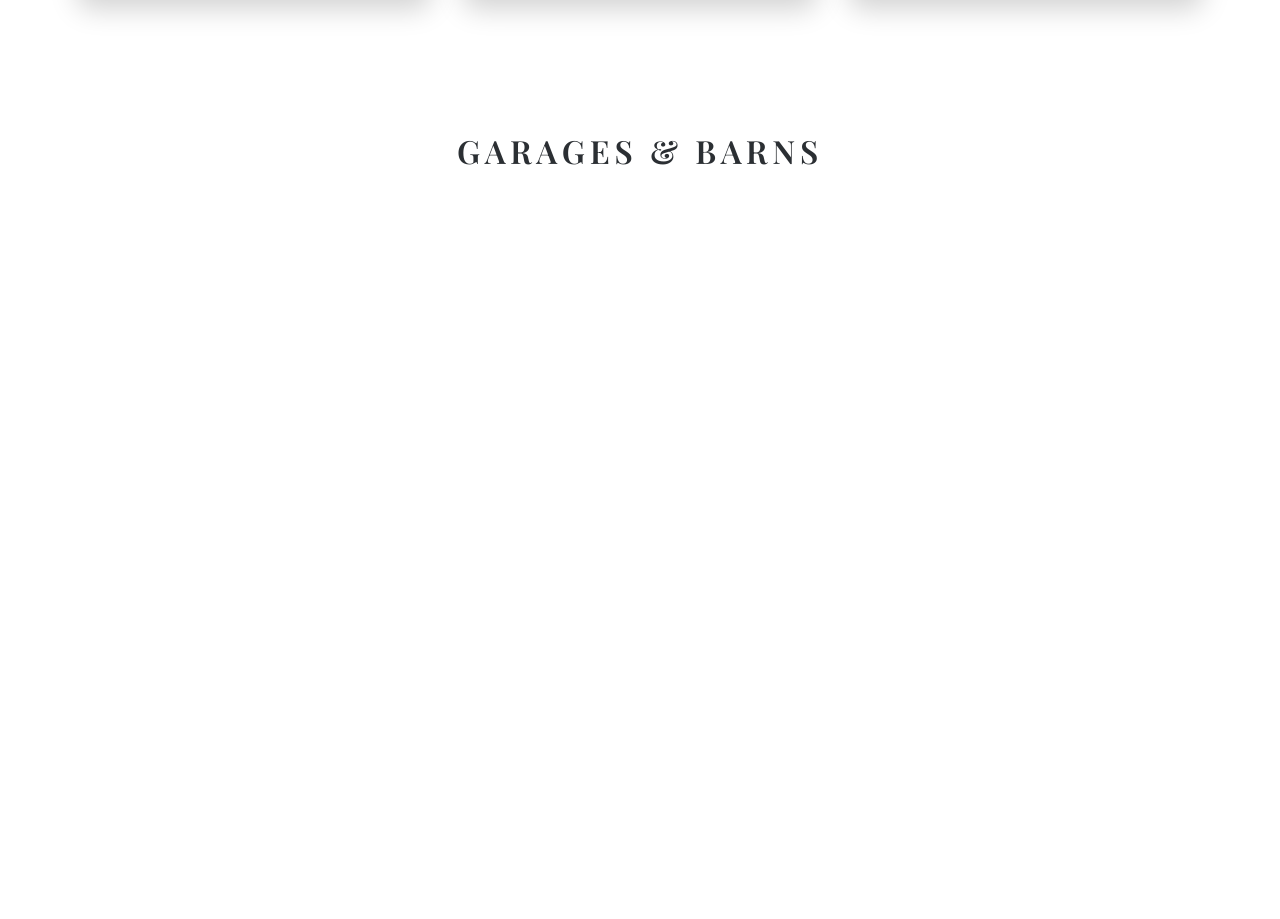
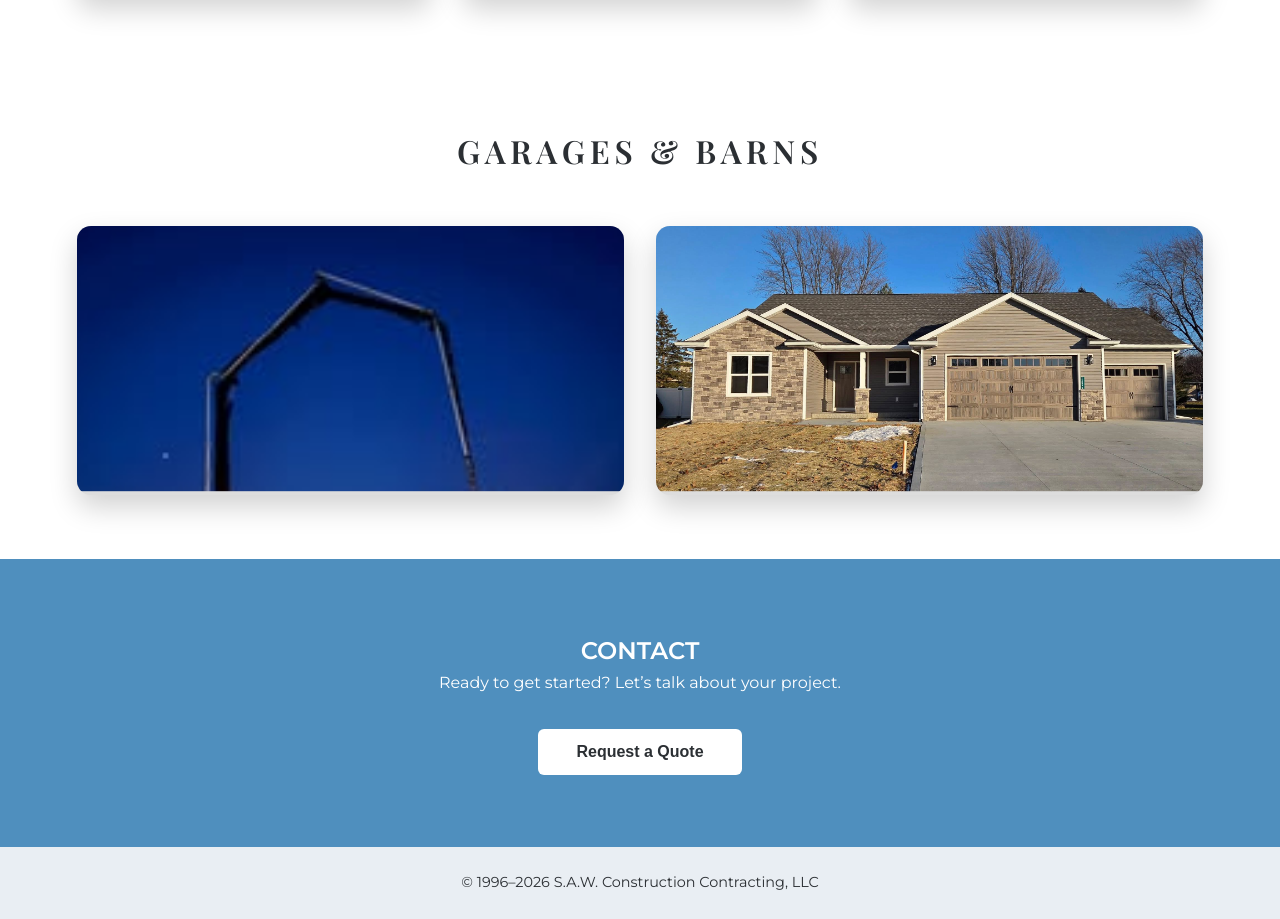
Before and after one commit to sonnyw0669/S.A.W-Construction, a plain HTML site: page index.html in a window 1280 px wide. Shown: the part 2519-3438 px from the top of the page. Before the commit the page ends 2809 px from the top, so only its background shows below. Drawn offline with nearby package versions, Linux system fonts and the light colour scheme.

Commit message:
Add gallery and contact sections to index.html
Added a gallery section with images and a contact section with a quote request button.

```diff
--- a/index.html
+++ b/index.html
@@ -213,4 +213,21 @@ footer {
 
 <section>
   <h2 class="section-title">GARAGES & BARNS</h2>
-  <div
+  <div class="gallery">
+    <div class="card crane"><img src="images/crane.jpg"></div>
+    <div class="card"><img src="images/custom-home-exterior7.jpg"></div>
+  </div>
+</section>
+
+<div class="contact">
+  <h2>CONTACT</h2>
+  <p>Ready to get started? Let’s talk about your project.</p>
+  <button onclick="location.href='mailto:youremail@example.com'">Request a Quote</button>
+</div>
+
+<footer>
+  © 1996–2026 S.A.W. Construction Contracting, LLC
+</footer>
+
+</body>
+</html>
```
